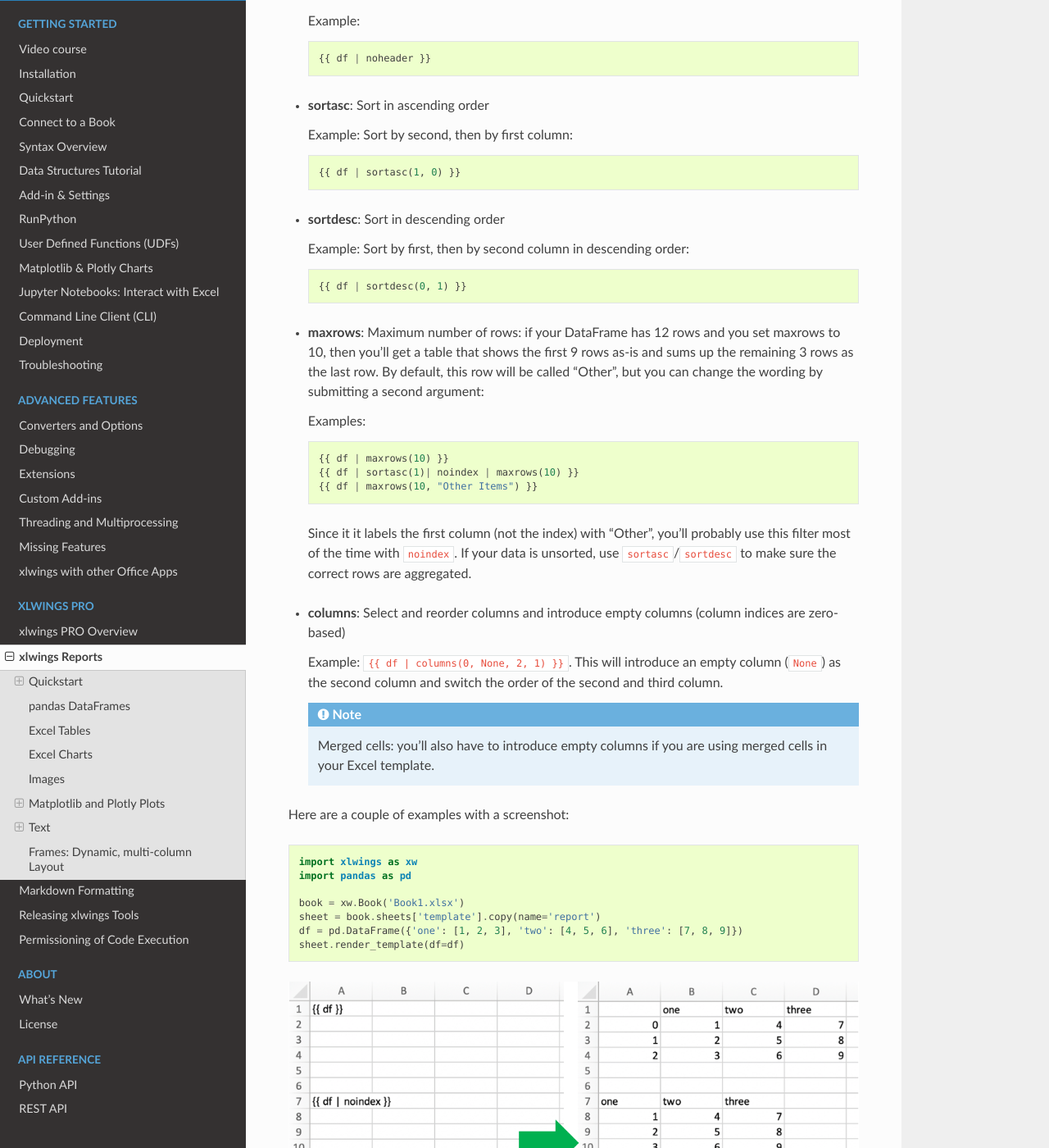
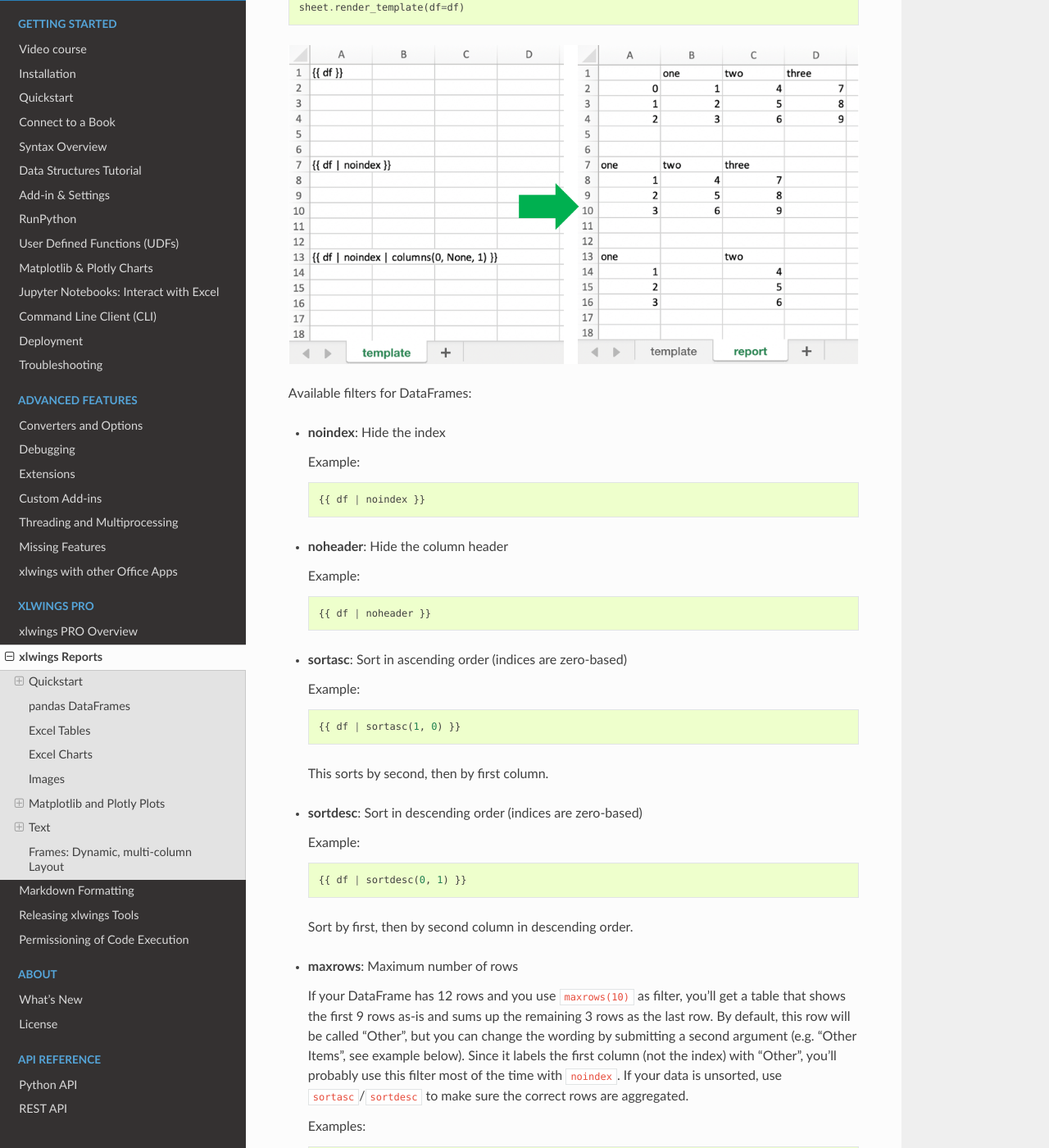
Before and after one commit to xlwings/xlwings, a Sphinx documentation site: the page built from docs/reports.rst, in a window 1280 px wide and 1400 px high, scrolled down 3203 px. Shown: the whole window at 82% size. Built offline with Sphinx 7.4.7 and the Read the Docs theme 2.0.0, drawn with Linux system fonts in a browser that asks for light colours; some of the changed text lies outside the part shown.

Commit message:
docs [skip ci]

```diff
--- a/docs/reports.rst
+++ b/docs/reports.rst
@@ -80,7 +80,21 @@
 pandas DataFrames
 -----------------
 
-When you work with DataFrames, you'll often need to tweak the data. The following filters allow you to do the most common operations. A filter is added to the placeholder, separated by the pipe character. You can combine multiple filters by using multiple pipe characters as we'll see in the examples.
+When you work with DataFrames, you'll often need to tweak the data. The following filters allow you to do the most common operations. A filter is added to the placeholder in Excel, separated by the pipe character. You can combine multiple filters by using multiple pipe characters as we'll see in the examples.
+
+Let's start with a couple of examples before looking at each filter in more detail::
+
+    import xlwings as xw
+    import pandas as pd
+
+    book = xw.Book('Book1.xlsx')
+    sheet = book.sheets['template'].copy(name='report')
+    df = pd.DataFrame({'one': [1, 2, 3], 'two': [4, 5, 6], 'three': [7, 8, 9]})
+    sheet.render_template(df=df)
+
+.. figure:: images/reports_df_filters.png
+
+Available filters for DataFrames:
 
 * **noindex**: Hide the index
 
@@ -94,19 +108,25 @@
 
   {{ df | noheader }}
 
-* **sortasc**: Sort in ascending order
+* **sortasc**: Sort in ascending order (indices are zero-based)
 
-  Example: Sort by second, then by first column::
+  Example::
 
   {{ df | sortasc(1, 0) }}
 
-* **sortdesc**: Sort in descending order
+ This sorts by second, then by first column.
 
-  Example: Sort by first, then by second column in descending order::
+* **sortdesc**: Sort in descending order (indices are zero-based)
+
+  Example::
 
   {{ df | sortdesc(0, 1) }}
 
-* **maxrows**: Maximum number of rows: if your DataFrame has 12 rows and you set maxrows to 10, then you'll get a table that shows the first 9 rows as-is and sums up the remaining 3 rows as the last row. By default, this row will be called "Other", but you can change the wording by submitting a second argument:
+ Sort by first, then by second column in descending order.
+
+* **maxrows**: Maximum number of rows
+
+  If your DataFrame has 12 rows and you use ``maxrows(10)`` as filter, you'll get a table that shows the first 9 rows as-is and sums up the remaining 3 rows as the last row. By default, this row will be called "Other", but you can change the wording by submitting a second argument (e.g. "Other Items", see example below).  Since it labels the first column (not the index) with "Other", you'll probably use this filter most of the time with ``noindex``. If your data is unsorted, use ``sortasc``/``sortdesc`` to make sure the correct rows are aggregated.
 
   Examples::
 
@@ -114,34 +134,23 @@
   {{ df | sortasc(1)| noindex | maxrows(10) }}
   {{ df | maxrows(10, "Other Items") }}
 
- Since it it labels the first column (not the index) with "Other", you'll probably use this filter most of the time with ``noindex``. If your data is unsorted, use ``sortasc``/``sortdesc`` to make sure the correct rows are aggregated.
+* **columns**: Select/reorder columns and insert empty columns (column indices are zero-based)
 
+  Example::
 
-* **columns**: Select and reorder columns and introduce empty columns (column indices are zero-based)
+    {{ df | columns(0, None, 2, 1) }}
 
-  Example: ``{{ df | columns(0, None, 2, 1) }}``. This will introduce an empty column (``None``) as the second column and switch the order of the second and third column.
+  This will introduce an empty column (``None``) as the second column and switch the order of the second and third column.
 
   .. note::
     Merged cells: you'll also have to introduce empty columns if you are using merged cells in your Excel template.
-
-Here are a couple of examples with a screenshot::
-
-    import xlwings as xw
-    import pandas as pd
-
-    book = xw.Book('Book1.xlsx')
-    sheet = book.sheets['template'].copy(name='report')
-    df = pd.DataFrame({'one': [1, 2, 3], 'two': [4, 5, 6], 'three': [7, 8, 9]})
-    sheet.render_template(df=df)
-
-.. figure:: images/reports_df_filters.png
 
 .. _excel_tables_reports:
 
 Excel Tables
 ------------
 
-Using Excel tables is the recommended way to format tables as the styling can be applied dynamically across columns and rows. You can also use themes and apply alternating colors to rows/columns. On top of that, they are the easiest way to make the source of a chart dynamic. Go to ``Insert`` > ``Table`` and make sure that you activate ``My table has headers`` before clicking on ``OK``. Add the placeholder as usual on the top-left of your Excel table:
+Using Excel tables is the recommended way to format tables as the styling can be applied dynamically across columns and rows. You can also use themes and apply alternating colors to rows/columns. Go to ``Insert`` > ``Table`` and make sure that you activate ``My table has headers`` before clicking on ``OK``. Add the placeholder as usual on the top-left of your Excel table:
 
 .. figure:: images/excel_table_template.png
 
@@ -161,14 +170,13 @@
 .. figure:: images/excel_table_report.png
 
 .. note::
-    * To exclude the index, use the ``noindex`` filter. for more about filters, see below.
-    * At the moment, you can only assign pandas DataFrames to tables.
-    * For Excel table support, you need at least version 0.21.0 and the index behavior was changed in 0.21.3
+    * At the moment, you can only assign pandas DataFrames to tables
+    * For Excel table support, you need at least version 0.21.0
 
 Excel Charts
 ------------
 
-**Note**: To use charts with a dynamic source, you'll need at least xlwings version 0.22.1
+**Note**: To use charts with an Excel table as source, you'll need at least xlwings version 0.22.1
 
 To use Excel charts in your reports, follow this process:
 
@@ -211,9 +219,7 @@
 Images
 ------
 
-Images are inserted so that the cell with the placeholder will become the top-left corner of the image. For example, write the following placeholder into you desired cell: ``{{ logo }}``.
-
-Then run the following code::
+Images are inserted so that the cell with the placeholder will become the top-left corner of the image. For example, write the following placeholder into you desired cell: ``{{ logo }}``, then run the following code::
 
     import xlwings as xw
     from xlwings.pro.reports import Image
@@ -224,27 +230,29 @@
 
 **Note**: ``Image`` also accepts a ``pathlib.Path`` object instead of a string.
 
-If you want to use vector-based graphics, you can use ``svg`` on Windows and ``eps`` on macOS. You can control the appearance of your image by applying filters on your placeholder:
+If you want to use vector-based graphics, you can use ``svg`` on Windows and ``eps`` on macOS. You can control the appearance of your image by applying filters on your placeholder.
 
-* **Width**: Set the width in pixels (height will be scaled proportionally).
+Available filters for Images:
+
+* **width**: Set the width in pixels (height will be scaled proportionally).
 
   Example::
 
   {{ logo | width(200) }}
 
-* **Height**: Set the height in pixels (width will be scaled proportionally).
+* **height**: Set the height in pixels (width will be scaled proportionally).
 
   Example::
 
   {{ logo | height(200) }}
 
-* **Width and Height**: Setting both width and height will distort the proportions of the image.
+* **width and height**: Setting both width and height will distort the proportions of the image!
 
   Example::
 
   {{ logo | height(200) | width(200) }}
 
-* **Scale**: Scale your image using a factor (height and width will be scaled proportionally).
+* **scale**: Scale your image using a factor (height and width will be scaled proportionally).
 
   Example::
 
@@ -254,12 +262,12 @@
 Matplotlib and Plotly Plots
 ---------------------------
 
-For a general introduction on how to handle Matplotlib and Plotly, see also: See also: :ref:`matplotlib`. There, you'll also find the prerequisites to be able to export Plotly charts as pictures.
+For a general introduction on how to handle Matplotlib and Plotly, see also: :ref:`matplotlib`. There, you'll also find the prerequisites to be able to export Plotly charts as pictures.
 
 Matplotlib
 **********
 
-Write the following placeholder in the cell where you want to paste the Matplotlib plot: ``{{ lineplot }}``. Then run the following code::
+Write the following placeholder in the cell where you want to paste the Matplotlib plot: ``{{ lineplot }}``. Then run the following code to get your Matplotlib Figure object::
 
     import matplotlib.pyplot as plt
     import xlwings as xw
@@ -284,13 +292,13 @@
     sheet = book.sheets['template'].copy(name='report')
     sheet.render_template(lineplot=fig)
 
-To change the appearance of the Matplotlib or Plotly plot, you can use the same filters as with Images, namely:
+To change the appearance of the Matplotlib or Plotly plot, you can use the same filters as with images, namely:
 
 * width
 * height
 * size
 
-Additionally, you can use:
+Additionally, you can use the following filter:
 
 * **format**: allows to change the default image format from ``png`` to e.g., ``svg`` on Windows or ``eps`` on macOS, which will export the plot as vector graphics. As an example, to make the chart smaller and use the ``svg`` format, you would write the following placeholder::
 
@@ -327,9 +335,10 @@
 
 .. versionadded:: 0.23.0
 
-You can format text in cells or shapes via Markdown syntax::
+You can format text in cells or shapes via Markdown syntax. Note that you can also use placeholders in the Markdown text that will take the values from the variables you supply via the ``render_template`` or ``create_report`` functions::
 
-    from xlwings.pro import Markdown, MarkdownStyle
+    import xlwings as xw
+    from xlwings.pro import Markdown
 
     mytext = """\
     # Title
@@ -339,15 +348,16 @@
     * A first bullet
     * A second bullet
 
-    # Another Title
+    # {{ second_title }}
 
     This paragraph has a line break.
     Another line.
     """
 
     # The first sheet requires a shape as shown on the screenshot
-    sheet = xw.Book("Book1.xlsx").sheets[0]
-    sheet.render_template(myplaceholder=Markdown(mytext, style))
+    sheet = xw.sheets.active
+    sheet.render_template(myplaceholder=Markdown(mytext),
+                          second_title='Another Title')
 
 This will render this template with the placeholder in a cell and a shape:
 
```
Also changed, not shown: other parts of docs/reports.rst (+6 -6 lines).
